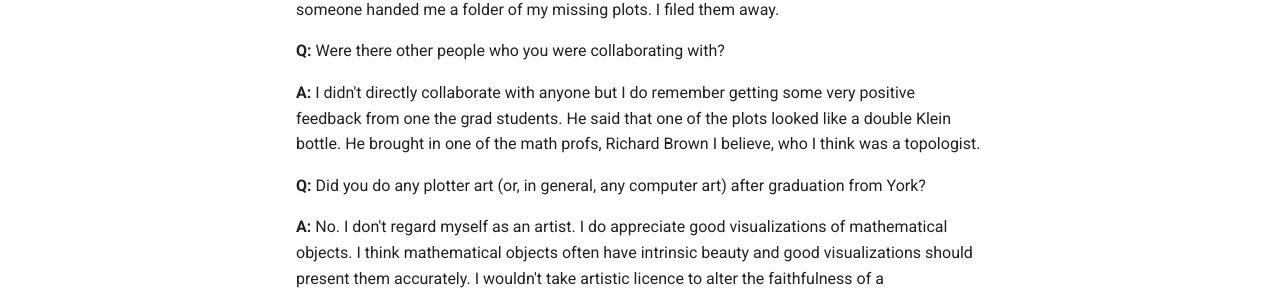
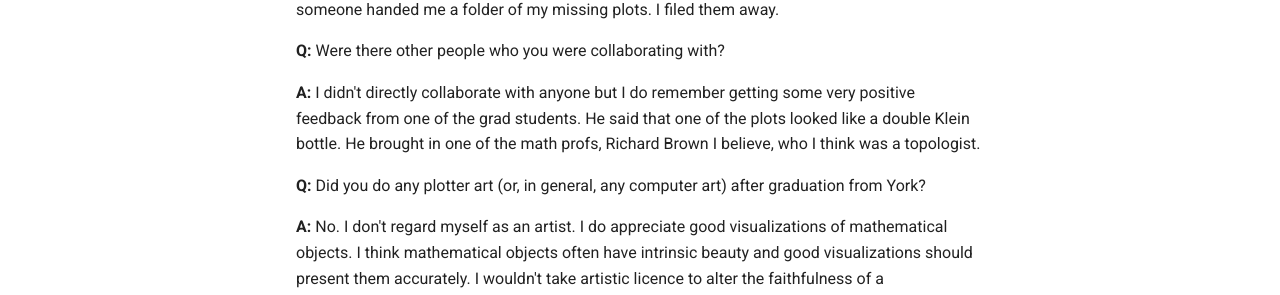
Before and after one commit to agryman/yorku-hp-plotter-art-1970, an MkDocs documentation site: the page built from docs/index.md, in a window 1280 px wide and 900 px high, scrolled down 3613 px. Shown: the part 515-810 px from the top of the window. Built offline with MkDocs 1.6.1 and Material for MkDocs 9.7.7, drawn with Linux system fonts in a browser that asks for light colours; some of the changed text lies outside the part shown.

Commit message:
Fixed some grammar and typos.

```diff
--- a/docs/index.md
+++ b/docs/index.md
@@ -107,7 +107,7 @@ I filed them away.
 **Q:** Were there other people who you were collaborating with?
 
 **A:** I didn't directly collaborate with anyone but I do remember getting some very positive
-feedback from one the grad students. He said that one of the plots looked like a double Klein bottle.
+feedback from one of the grad students. He said that one of the plots looked like a double Klein bottle.
 He brought in one of the math profs, Richard Brown I believe, who I think was a topologist.
 
 **Q:** Did you do any plotter art (or, in general, any computer art) after graduation from York?
```
Also changed, not shown: other parts of docs/index.md (+3 -3 lines).
